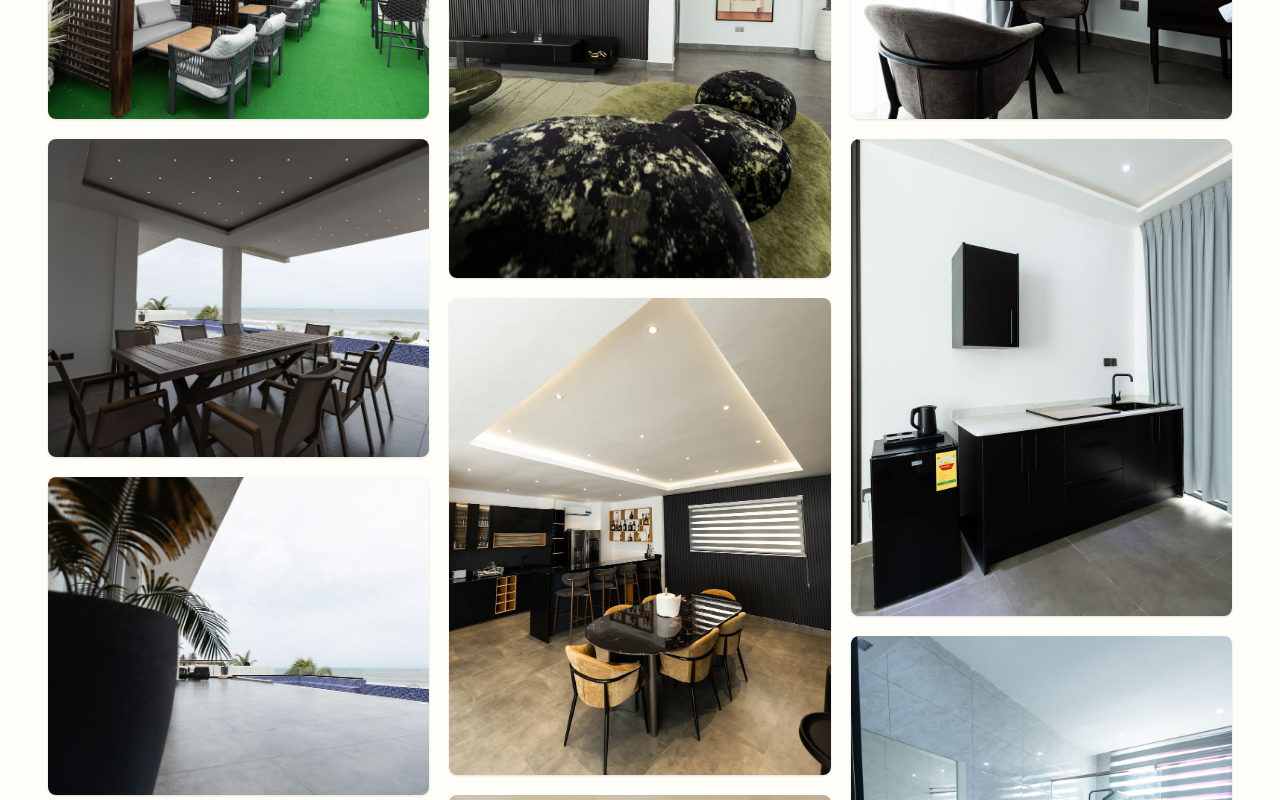
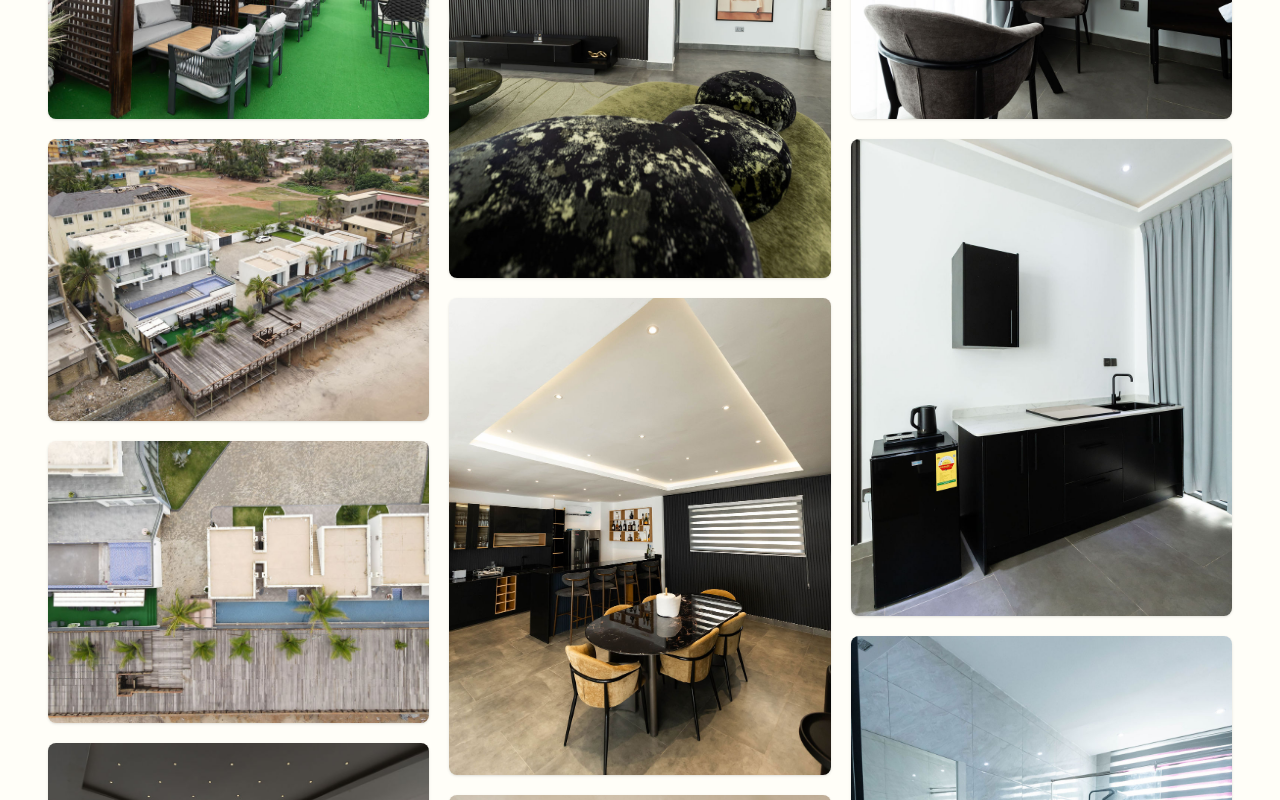
Before and after one commit to Abhinavcodexorr/1125-VERCEL, a Next.js app: page /gallery in a window 1280 px wide. Shown: the part 1260-2060 px from the top of the page. Built offline with nearby package versions, Linux system fonts and the light colour scheme.

Commit message:
update gallery section images

```diff
--- a/app/gallery/page.tsx
+++ b/app/gallery/page.tsx
@@ -19,6 +19,8 @@ const galleryImages: {
 }[] = [
     { id: 1, src: "/images/gallery/outdoor-pergola/pergola-01.jpg", category: "outdoor-pergola", height: "h-[477px]", alt: "Outdoor pergola lounge cabanas" },
     { id: 2, src: "/images/gallery/outdoor-pergola/pergola-02.jpg", category: "outdoor-pergola", height: "h-[318px]", alt: "Outdoor pergola seating and bar tables" },
+    { id: 26, src: "/images/gallery/deck-events/deck-01.jpg", category: "outdoor-pergola", height: "h-[282px]", alt: "Aerial view of outdoor pergola, deck, and beach" },
+    { id: 27, src: "/images/gallery/pool-beach/aerial-pools.jpg", category: "outdoor-pergola", height: "h-[282px]", alt: "Aerial view of pergolas, pools, and wooden deck" },
     { id: 3, src: "/images/gallery/deck-events/deck-dining.jpg", category: "deck-events", height: "h-[318px]", alt: "Oceanfront deck dining table for events" },
     { id: 4, src: "/images/gallery/deck-events/deck-terrace.jpg", category: "deck-events", height: "h-[318px]", alt: "Oceanfront deck terrace for events" },
     { id: 21, src: "/images/gallery/deck-events/deck-01.jpg", category: "deck-events", height: "h-[282px]", alt: "Aerial view of the oceanfront deck" },
```
